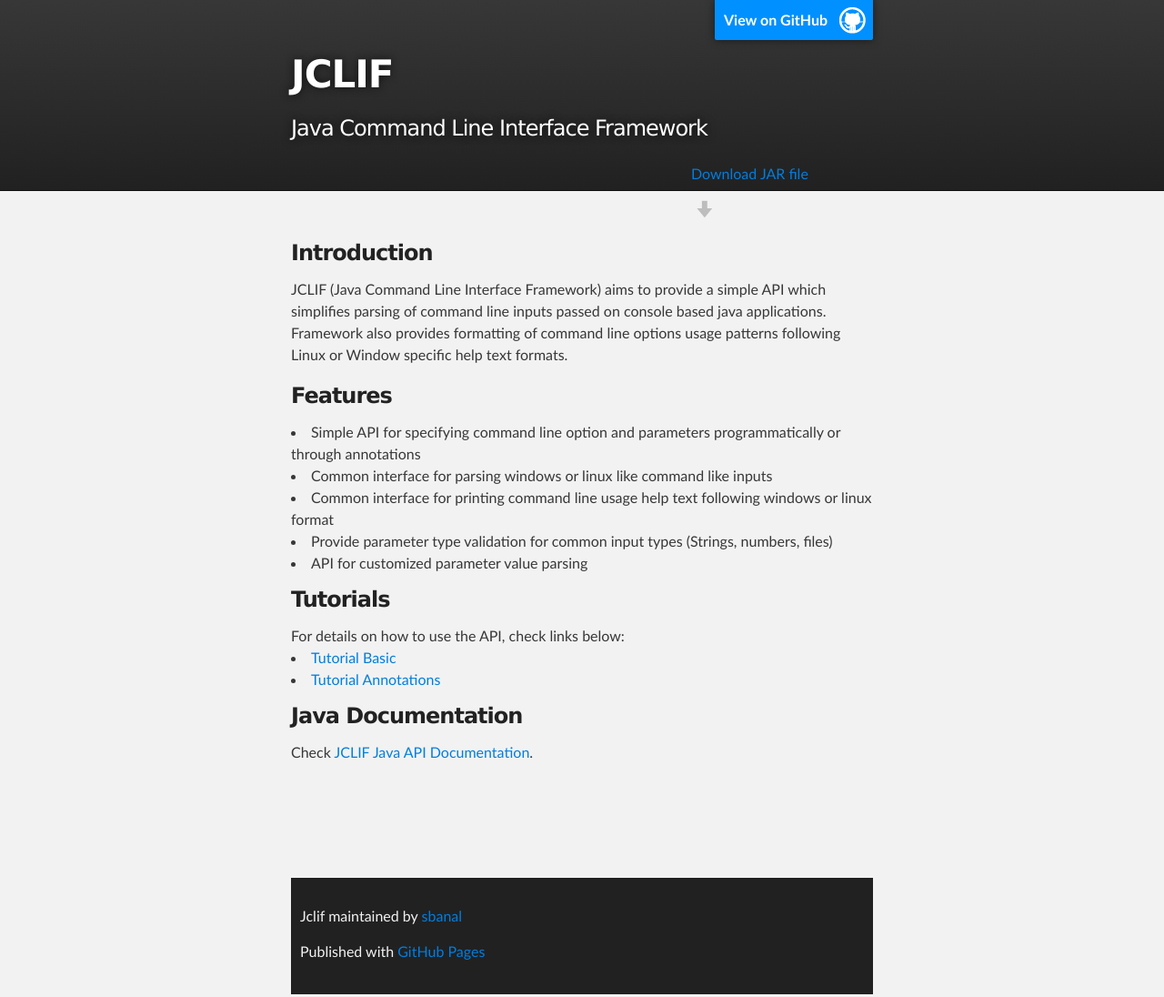
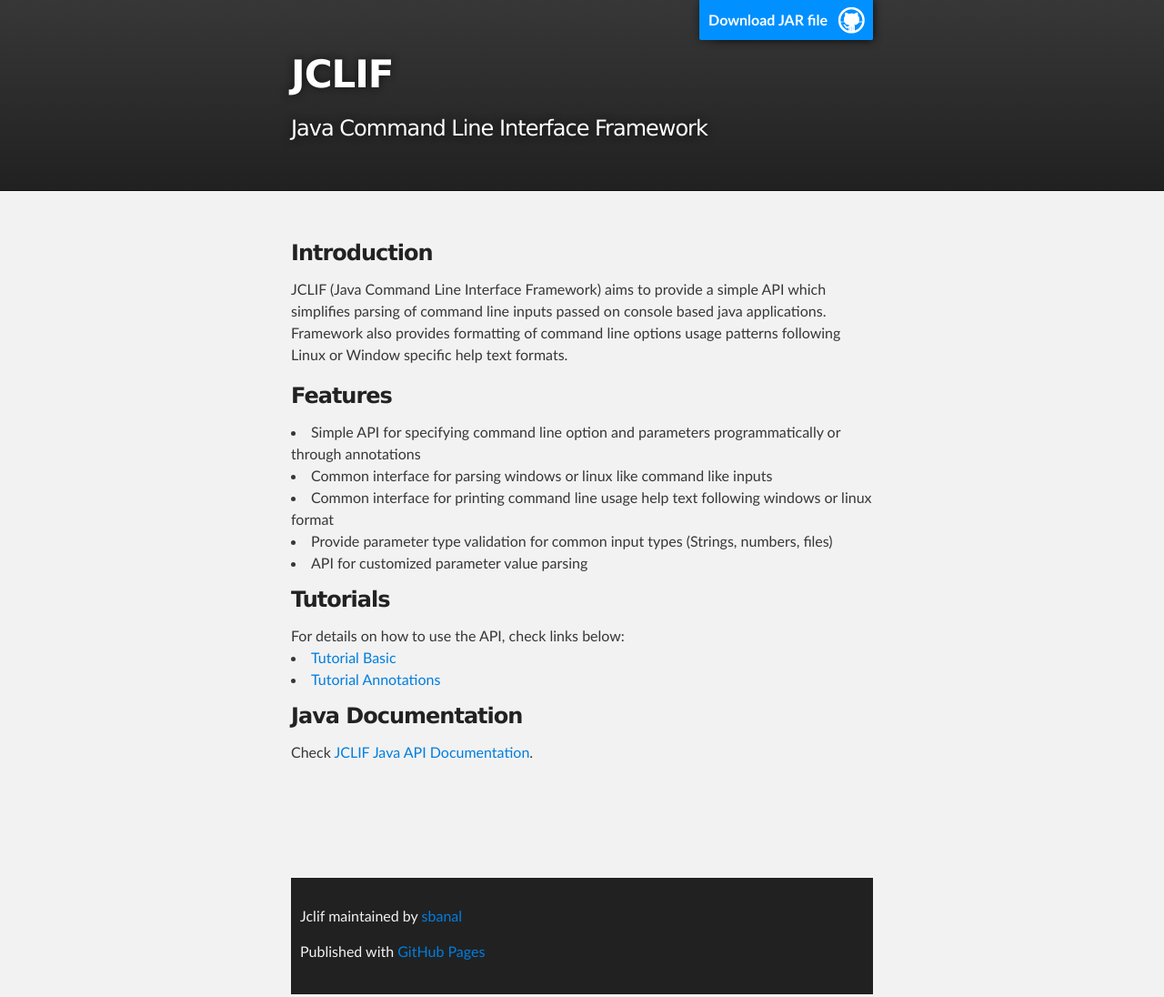
Before and after one commit to sbanal/jclif, a plain HTML site: page index.html in a window 1280 px wide. Shown: the top 1096 px of the page at 91% size. Drawn offline with Linux system fonts and the light colour scheme.

Commit message:
Update index.html

```diff
--- a/index.html
+++ b/index.html
@@ -17,13 +17,9 @@
     <div id="header_wrap" class="outer">
         <header class="inner">
           <a id="forkme_banner" href="https://github.com/sbanal/jclif">View on GitHub</a>
-
+          <a id="forkme_banner" href="http://www.jclif.org/downloads/jclif-0.0.1-SNAPSHOT.jar">Download JAR file</a>
           <h1 id="project_title">JCLIF</h1>
           <h2 id="project_tagline">Java Command Line Interface Framework</h2>
-
-            <section id="downloads">
-              <a class="jar_download_link" href="http://www.jclif.org/downloads/jclif-0.0.1-SNAPSHOT.jar">Download JAR file</a>
-            </section>
         </header>
     </div>
 
```
